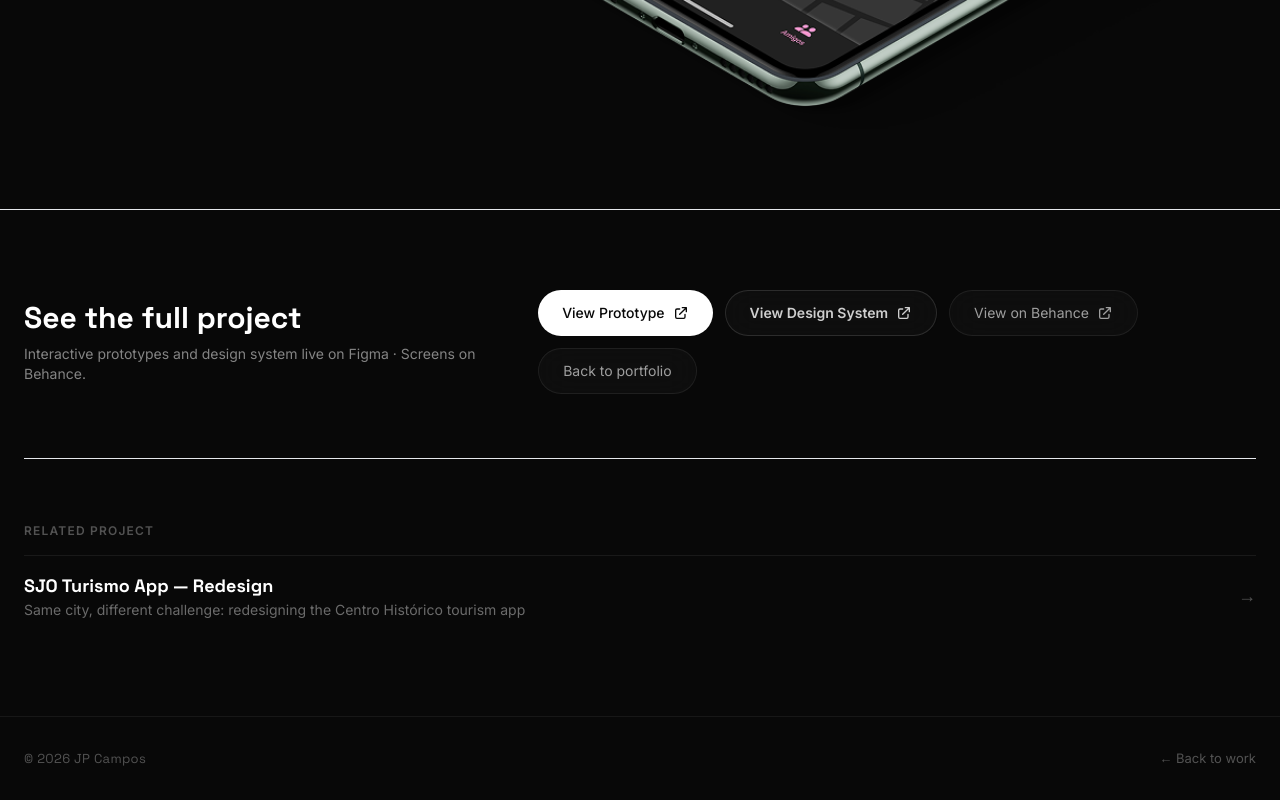
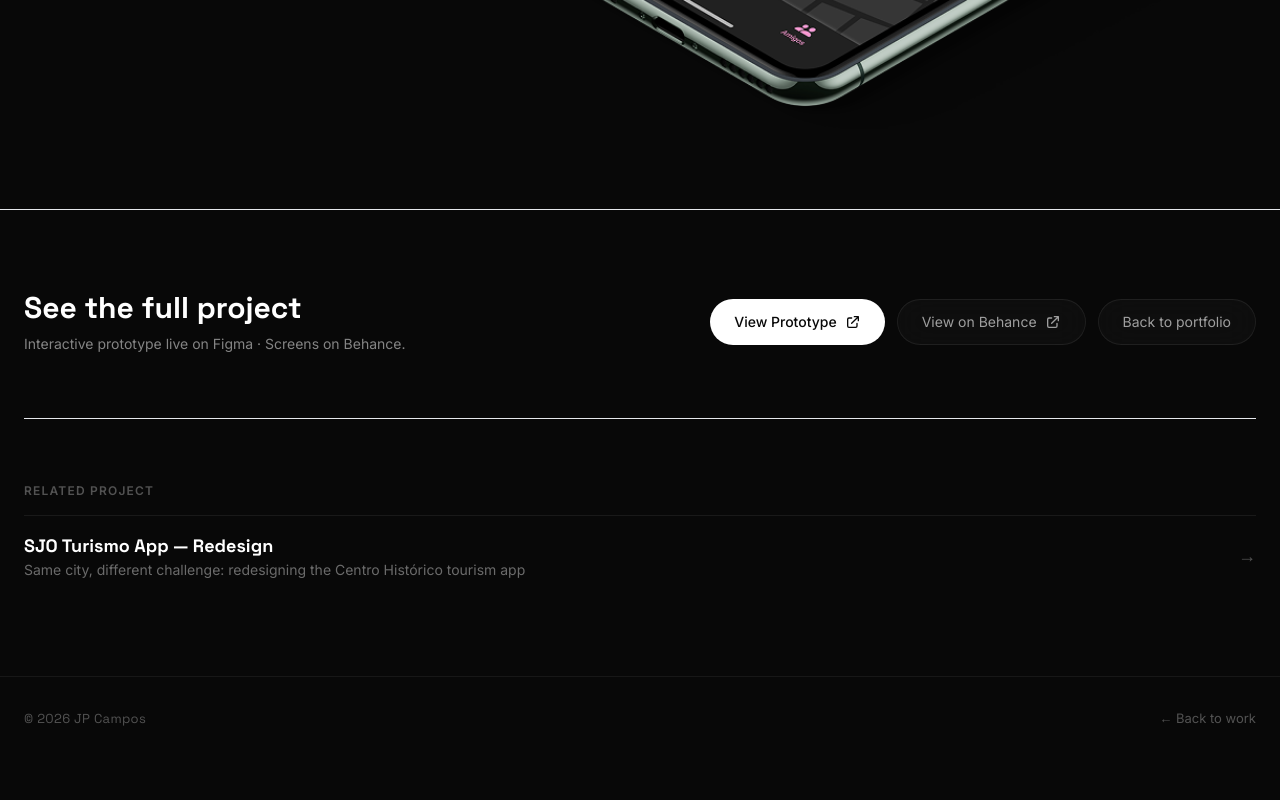
Before and after one commit to jp09campos/design-portfolio, a Next.js app: page /projects/art-city-tour-nav in a window 1280 px wide. Shown: the part 8334-9134 px from the top of the page. After the commit the page ends 9094 px from the top, so only its background shows below. Built offline with nearby package versions, Linux system fonts and the light colour scheme.

Commit message:
fix: remove Design System CTA from Art City Tour Nav page
🌀 Magic applied with Wibey VSCode Extension 🪄

```diff
--- a/app/projects/art-city-tour-nav/page.tsx
+++ b/app/projects/art-city-tour-nav/page.tsx
@@ -672,7 +672,7 @@ export default function ArtCityTourNavCaseStudy() {
                 <h2 className="font-display text-2xl md:text-3xl font-bold text-white mb-2">
                   See the full project
                 </h2>
-                <p className="text-white/50 text-sm">Interactive prototypes and design system live on Figma · Screens on Behance.</p>
+                <p className="text-white/50 text-sm">Interactive prototype live on Figma · Screens on Behance.</p>
               </div>
               <div className="flex flex-wrap gap-3">
                 <motion.a
@@ -688,21 +688,7 @@ export default function ArtCityTourNavCaseStudy() {
                     <path strokeLinecap="round" strokeLinejoin="round" strokeWidth={2} d="M10 6H6a2 2 0 00-2 2v10a2 2 0 002 2h10a2 2 0 002-2v-4M14 4h6m0 0v6m0-6L10 14" />
                   </svg>
                 </motion.a>
-                <motion.a
-                  href="https://www.figma.com/proto/zusgQ4eURnNd6pO2uDUT83/Design-System-Final--Copy-?node-id=383-29509&p=f&t=krXKfOFeMBmPAFEA-1&scaling=scale-down&content-scaling=fixed&page-id=81%3A723&starting-point-node-id=383%3A29509"
-                  target="_blank"
-                  rel="noopener noreferrer"
-                  whileHover={{ scale: 1.04 }}
-                  whileTap={{ scale: 0.97 }}
-                  className="inline-flex items-center gap-2 px-6 py-3 rounded-full glass text-sm font-semibold text-white/80 hover:text-white border transition-colors"
-                  style={{ borderColor: `${accent}40` }}
-                >
-                  View Design System
-                  <svg className="w-4 h-4" fill="none" stroke="currentColor" viewBox="0 0 24 24">
-                    <path strokeLinecap="round" strokeLinejoin="round" strokeWidth={2} d="M10 6H6a2 2 0 00-2 2v10a2 2 0 002 2h10a2 2 0 002-2v-4M14 4h6m0 0v6m0-6L10 14" />
-                  </svg>
-                </motion.a>
-                <motion.a
+<motion.a
                   href="https://www.behance.net/josecamposdesigner"
                   target="_blank"
                   rel="noopener noreferrer"
```
